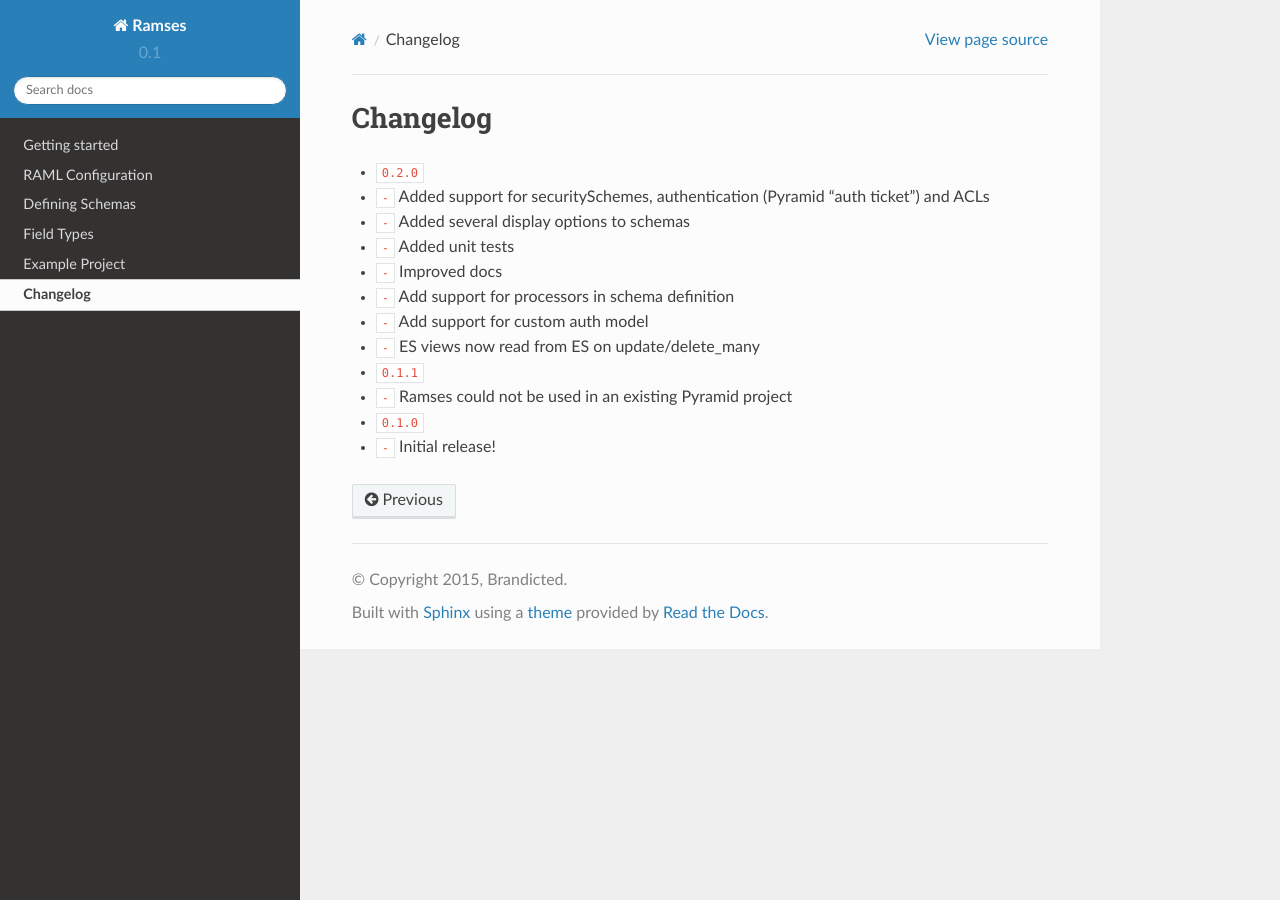
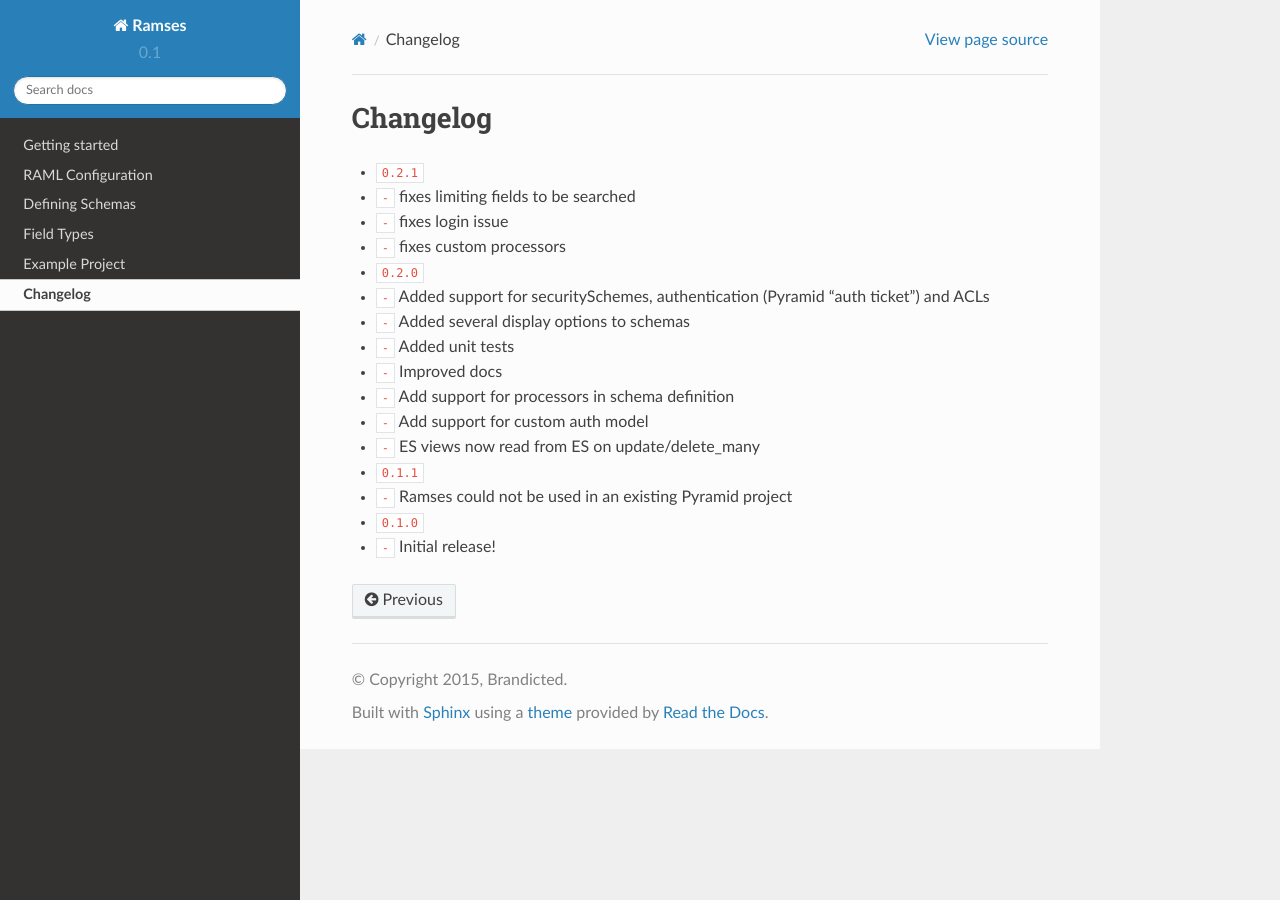
Before and after one commit to ramses-tech/ramses, a Sphinx documentation site: the page built from docs/source/changelog.rst, in a window 1280 px wide. Built offline with Sphinx 7.4.7 and the Read the Docs theme 2.0.0, drawn with Linux system fonts in a browser that asks for light colours; cross-references to code outside the pages are shown as plain code.

Commit message:
release 0.2.1

```diff
--- a/docs/source/changelog.rst
+++ b/docs/source/changelog.rst
@@ -1,5 +1,10 @@
 Changelog
 =========
+
+* :release:`0.2.1 <2015-05-27>`
+* :bug:`-` fixes limiting fields to be searched
+* :bug:`-` fixes login issue
+* :bug:`-` fixes custom processors
 
 * :release:`0.2.0 <2015-05-18>`
 * :feature:`-` Added support for securitySchemes, authentication (Pyramid "auth ticket") and ACLs
--- a/setup.py
+++ b/setup.py
@@ -10,7 +10,7 @@
     'cryptacular',
     'pyraml-parser',
     'inflection',
-    'nefertari==0.3.0',
+    'nefertari==0.3.1',
     'transaction',
 ]
 
```
Also changed, not shown: 1 other file.
